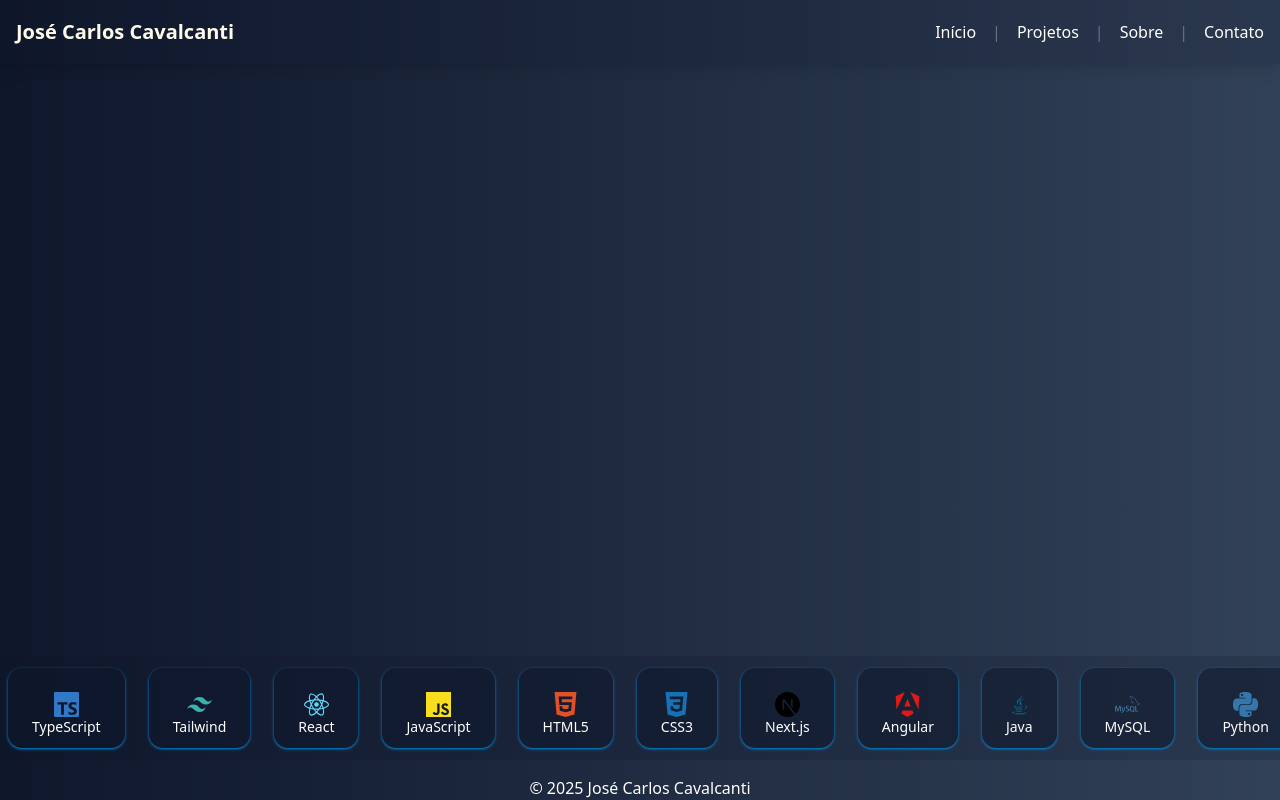
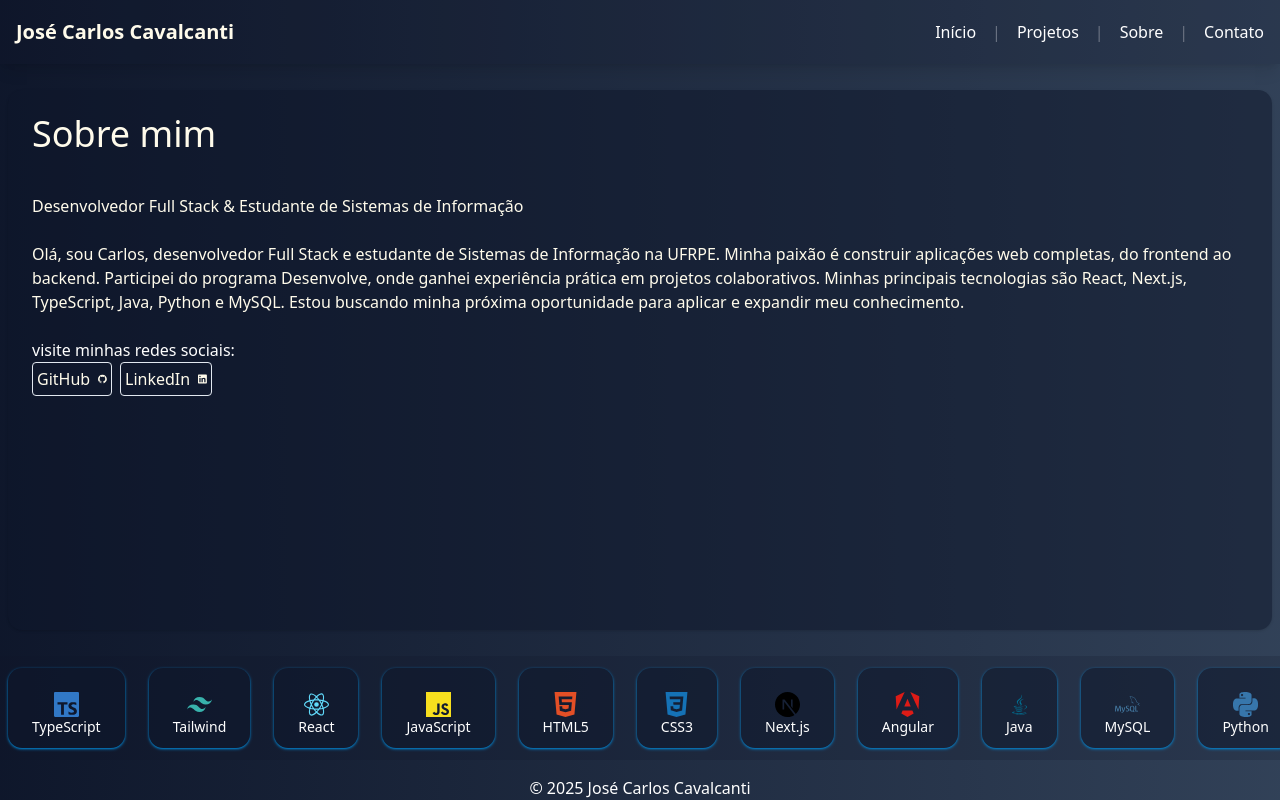
Before and after one commit to htu6n7yi/React-Portfolio, a React (Vite) app: page /sobre in a window 1280 px wide. Built offline with nearby package versions, Linux system fonts and the light colour scheme.

Commit message:
pagina 'sobre' inicializada

```diff
--- a/src/App.tsx
+++ b/src/App.tsx
@@ -3,6 +3,7 @@ import { NavigationMenuComponent } from "./components/banner/nav";
 import { CarouselSpacing } from "./components/banner/carousel";
 import Projetos from "./pages/projetos";
 import { Route, Routes } from "react-router-dom";
+import Sobre from "./pages/sobre";
 
 function App() {
 
@@ -12,11 +13,9 @@ function App() {
       <NavigationMenuComponent />
       <main className="">
        <Routes>
-          {/* Rota 1: A "homepage" (URL: /) vai renderizar o Banner */}
           <Route path="/" element={<Banner />} />
-
-          {/* Rota 2: A URL /projetos vai renderizar a página de Projetos */}
           <Route path="/projetos" element={<Projetos />} />
+          <Route path="/sobre" element={<Sobre />} />
         </Routes>
       </main>
       <CarouselSpacing />
--- /dev/null
+++ b/src/pages/sobre.tsx
@@ -0,0 +1,48 @@
+import { Card } from "@/components/ui/card";
+import { SiGithub } from "react-icons/si";
+import { SiLinkedin } from "react-icons/si";
+
+export default function Sobre() {
+  return (
+    <div className="p-2">
+      <Card className="min-h-135 p-2">
+        <h1 className="text-amber-50 text-4xl p-4">Sobre mim</h1>
+        <h2 className="text-amber-50 px-4 m-0">
+          Desenvolvedor Full Stack & Estudante de Sistemas de Informação
+        </h2>
+        <p className="text-amber-50 px-4">
+          Olá, sou Carlos, desenvolvedor Full Stack e estudante de
+          Sistemas de Informação na UFRPE. Minha paixão é construir aplicações
+          web completas, do frontend ao backend. Participei do programa
+          Desenvolve, onde ganhei experiência prática em projetos colaborativos.
+          Minhas principais tecnologias são React, Next.js, TypeScript, Java,
+          Python e MySQL. Estou buscando minha próxima oportunidade para aplicar
+          e expandir meu conhecimento.
+        </p>
+        <div>
+          <h2 className="px-4">visite minhas redes sociais:</h2>
+          <ul className="text-amber-50 px-4 flex flex-row gap-2">
+            <li>
+              <a
+                href="https://github.com/htu6n7yi"
+                target="_blank"
+                className="flex flex-row max-w-20 rounded gap-2 border p-1"
+              >
+                GitHub <SiGithub className="mt-1" />
+              </a>
+            </li>
+            <li>
+              <a
+                href="https://www.linkedin.com/in/carlos-cavalcanti-/"
+                target="_blank"
+                className="flex flex-row max-w-23 rounded gap-2 border p-1"
+              >
+                LinkedIn <SiLinkedin className="mt-1" />
+              </a>
+            </li>
+          </ul>
+        </div>
+      </Card>
+    </div>
+  );
+}
```
